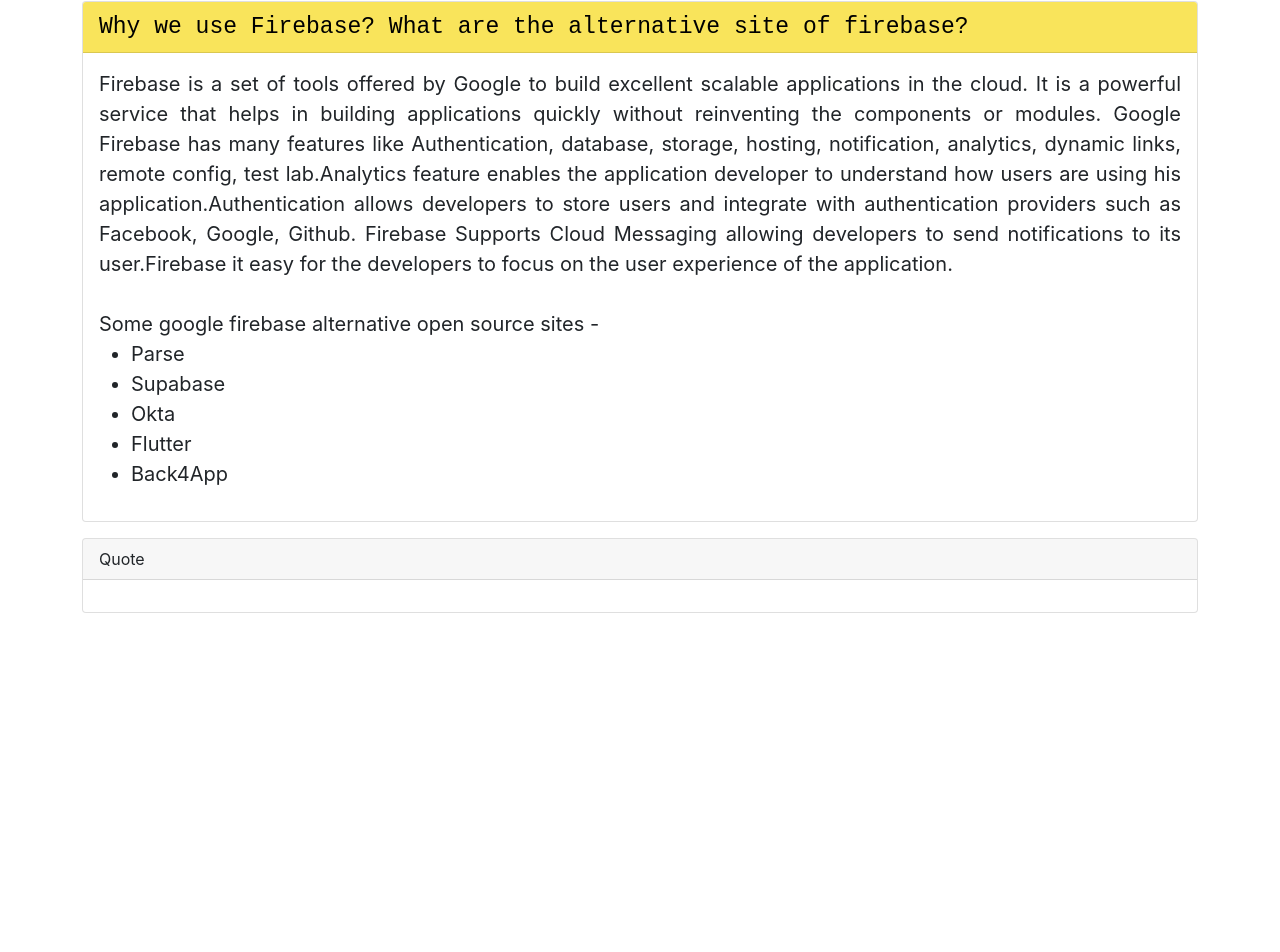
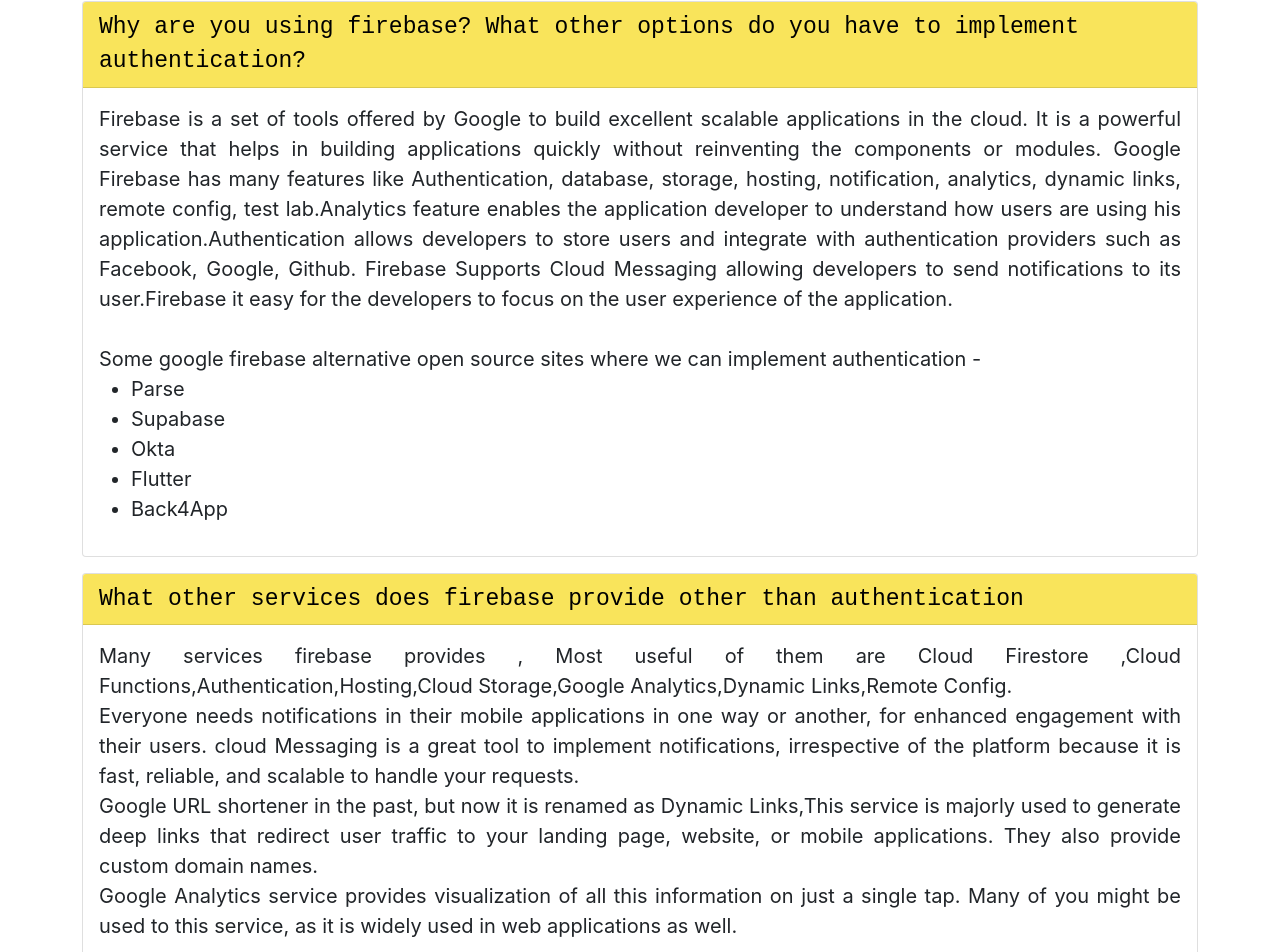
Before and after one commit to Nahid-khandakar/Media-Service, a React (Create React App) app: page /blog in a window 1280 px wide. Shown: the part 688-1640 px from the top of the page. Before the commit the page ends 1317 px from the top, so only its background shows below. Built offline with nearby package versions, Linux system fonts and the light colour scheme.

Commit message:
blog updated and 404 fix

```diff
--- a/src/App.js
+++ b/src/App.js
@@ -4,6 +4,7 @@
 import Blog from './component/Blog/Blog';
 import Home from './component/Home/Home';
 import Login from './component/Login/Login';
+import NotFound from './component/NotFound/NotFound';
 import Register from './component/Register/Register';
 import Header from './component/Shared/Header/Header';
 
@@ -21,6 +22,7 @@
         <Route path='/about' element={<About></About>}></Route>
         <Route path='/login' element={<Login></Login>}></Route>
         <Route path='/register' element={<Register></Register>}></Route>
+        <Route path='*' element={<NotFound></NotFound>}></Route>
       </Routes>
 
 
--- a/src/component/Blog/Blog.js
+++ b/src/component/Blog/Blog.js
@@ -38,7 +38,7 @@
 
             <div className='container my-3'>
                 <Card>
-                    <Card.Header className='blog-header'>Why we use Firebase? What are the alternative site of firebase? </Card.Header>
+                    <Card.Header className='blog-header'>Why are you using firebase? What other options do you have to implement authentication? </Card.Header>
                     <Card.Body className='blog-body'>
                         <blockquote className="blockquote mb-0">
                             <p>
@@ -48,7 +48,7 @@
 
                                 <br />
                                 <br />
-                                Some google firebase alternative open source sites -
+                                Some google firebase alternative open source sites where we can implement authentication -
                                 <ul>
                                     <li>Parse</li>
                                     <li>Supabase</li>
@@ -67,11 +67,20 @@
 
             <div className='container my-3'>
                 <Card>
-                    <Card.Header>Quote</Card.Header>
-                    <Card.Body>
+                    <Card.Header className='blog-header'>What other services does firebase provide other than authentication</Card.Header>
+                    <Card.Body className='blog-body'>
                         <blockquote className="blockquote mb-0">
                             <p>
+                                Many services firebase provides , Most useful of them are  Cloud Firestore ,Cloud Functions,Authentication,Hosting,Cloud Storage,Google Analytics,Dynamic Links,Remote Config.
+                                <br />
+                                Everyone needs notifications in their mobile applications in one way or another, for enhanced engagement with their users.
 
+                                cloud Messaging is a great tool to implement notifications, irrespective of the platform because it is fast, reliable, and scalable to handle your requests.
+                                <br />
+                                Google URL shortener in the past, but now it is renamed as Dynamic Links,This service is majorly used to generate deep links that redirect user traffic to your landing page, website, or mobile applications. They also provide custom domain names.
+                                <br />
+                                Google Analytics service provides visualization of all this information on just a single tap. Many of you might be used to this service, as it is widely used in web applications as well.
+                                <br />
                             </p>
 
                         </blockquote>
--- /dev/null
+++ b/src/component/NotFound/NotFound.css
@@ -0,0 +1,6 @@
+.not-found {
+    border: none;
+    font-size: 25px;
+    font-family: monospace;
+    font-weight: 700;
+}
--- /dev/null
+++ b/src/component/NotFound/NotFound.js
@@ -0,0 +1,17 @@
+import React from 'react';
+import { Button, Card } from 'react-bootstrap';
+import './NotFound.css'
+import error from '../../images/error.png'
+
+const NotFound = () => {
+    return (
+        <div className='container mt-5'>
+            <Card>
+                <Card.Img variant="top" src={error} className='w-75 mx-auto' />
+                <Button className='w-50 d-block mx-auto p-3 bg-warning not-found'>Back to the Home</Button>
+            </Card>
+        </div>
+    );
+};
+
+export default NotFound;
```
Also changed, not shown: src/images/error.png (added).
